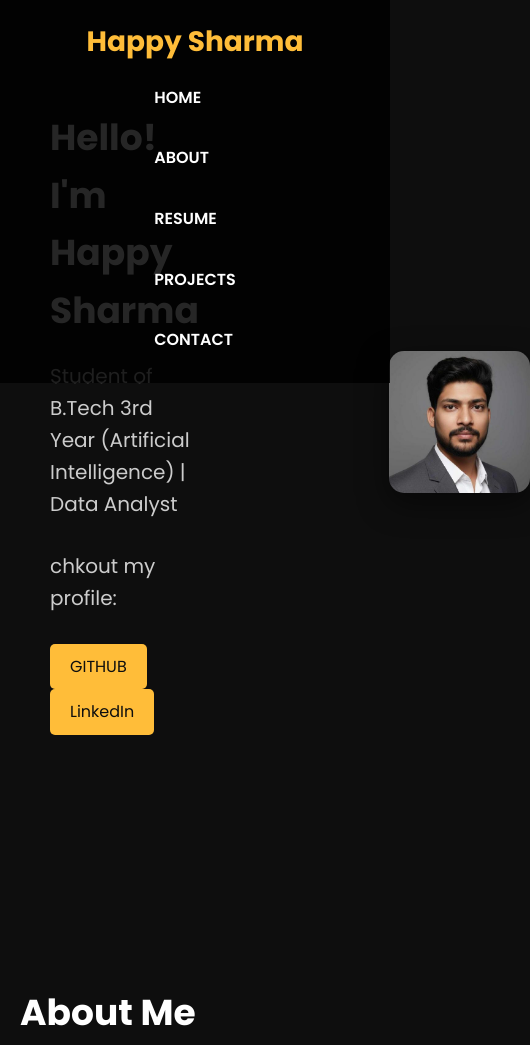
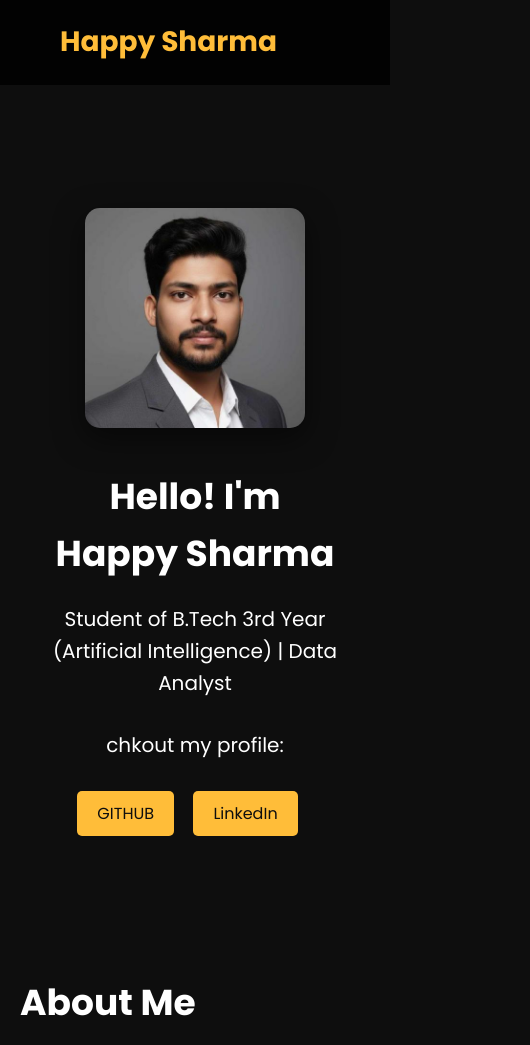
Before and after one commit to happybhardwaj94165/o, a plain HTML site: page index.html in a window 390 px wide. Shown: the top 1045 px of the page, 530 px wide, since content can reach past the window. Drawn offline with Linux system fonts and the light colour scheme; files that its build step writes are made by us from their sources.

Commit message:
Update style.css

```diff
--- a/style.css
+++ b/style.css
@@ -44,57 +44,101 @@
 ===================================== */
 /* Navbar container */
 /* Navbar container */
+/* Navbar container */
+/* Navbar Base */
 .navbar {
   position: fixed;
   width: 100%;
   top: 0;
-    background: rgba(0,0,0,0.85);
+  background: rgba(0, 0, 0, 0.85);
   padding: 15px 50px;
   display: flex;
-    justify-content: space-between; /* Left & Right alignment */
+  justify-content: space-between;
   align-items: center;
   z-index: 1000;
 }
 
 /* Brand / Name */
 .navbar .brand {
-    font-size: 28px; /* Name bigger */
+  font-size: 28px;
   font-weight: 700;
   color: #ffbd39;
   text-decoration: none;
 }
 
-  /* Menu items */
-  .navbar .nav-links {
+/* Navbar Links */
+.nav-links {
   list-style: none;
   display: flex;
   gap: 25px;
 }
 
-  .navbar .nav-links li a {
+.nav-links li a {
   color: #fff;
   font-weight: 600;
   text-transform: uppercase;
-    transition: all 0.3s ease;
   text-decoration: none;
+  transition: color 0.3s ease;
 }
 
-  .navbar .nav-links li a:hover {
+.nav-links li a:hover {
   color: #ffbd39;
 }
 
-  /* Responsive for small screens */
-  @media screen and (max-width: 768px) {
-    .navbar {
+/* Hamburger Icon */
+.menu-icon {
+  display: none;
+  font-size: 30px;
+  color: #ffbd39;
+  cursor: pointer;
+  transition: transform 0.3s ease;
+}
+
+/* ---------- Responsive ---------- */
+@media (max-width: 768px) {
+  .menu-icon {
+    display: block;
+  }
+
+  .nav-links {
+    display: none;
     flex-direction: column;
-      padding: 15px 20px;
+    background: rgba(0, 0, 0, 0.95);
+    position: absolute;
+    top: 70px;
+    left: 0;
+    width: 100%;
+    text-align: center;
+    padding: 20px 0;
+    transition: all 0.3s ease;
   }
-    .navbar .nav-links {
-      flex-direction: column;
-      gap: 15px;
-      margin-top: 10px;
+
+  .nav-links li {
+    margin: 15px 0;
+  }
+
+  /* Show menu when active */
+  .nav-links.active {
+    display: flex;
+    animation: slideDown 0.3s ease forwards;
   }
 }
+
+/* Smooth slide animation */
+@keyframes slideDown {
+  from {
+    opacity: 0;
+    transform: translateY(-10px);
+  }
+  to {
+    opacity: 1;
+    transform: translateY(0);
+  }
+}
+
+
+
+
 
 
 /* body spacing */
@@ -119,12 +163,12 @@ body {
 /* Section spacing */
 /* Section spacing */
 section {
-    padding: 80px 20px;  /* Top & bottom padding maintain karega */
+  padding: 800px 20px;  /* Top & bottom padding maintain karega */
 }
 
 /* Agar section ke beech aur gap chahiye */
 section + section {
-    margin-top: 60px;    /* Do sections ke beech ka gap */
+  margin-top: 40px;    /* Do sections ke beech ka gap */
 }
 
 
@@ -166,18 +210,20 @@ section {
   padding: 0 50px;
 }
 
+/* Container for text + image */
 .hero-container {
   display: flex;
   width: 100%;
   max-width: 1200px;
   align-items: center;
-    justify-content: space-between; /* Left text & right image */
+  justify-content: space-between; /* 👈 Text left, image right */
+  gap: 60px;
 }
 
 /* Left text */
 .hero-text {
   flex: 1;
-    text-align: left;
+  text-align: left; /* 👈 Left align text */
 }
 
 .hero-text h1 {
@@ -211,8 +257,7 @@ section {
 .hero-image {
   flex: 1;
   display: flex;
-    justify-content: flex-end; /* Right side */
-    transform: translateX(190px);
+  justify-content: flex-end; /* 👈 Image to right */
 }
 
 .hero-image img {
@@ -224,49 +269,69 @@ section {
 }
 
 .hero-image img:hover {
-    transform: scale(1.05); /* Zoom effect */
+  transform: scale(1.05);
+}
+
+/* Section padding */
+section {
+  padding: 1px 50px;
+  position: relative;
+}
+
+/* 📱 Responsive layout for small screens */
+@media (max-width: 768px) {
+  .hero-container {
+    flex-direction: column-reverse; /* 👈 Image first, then text */
+    text-align: center;
+  }
+
+  .hero-text {
+    text-align: center;
+    padding-top: 20px;
+  }
+
+  .hero-image {
+    justify-content: center;
+  }
+
+  .hero-image img {
+    width: 250px;
+  }
 }
 
 
 
-  section {
-    padding: 1px 50px;
-    /* min-height: 100vh; */
-    position: relative;
+
+
+/* 📱 Responsive layout for small screens */
+@media (max-width: 768px) {
+  .hero-container {
+    flex-direction: column-reverse; /* 👈 Image first, then text */
+    align-items: center;
+    text-align: center;
+    gap: 20px;
+    padding-top: 280px;
   }
 
-  /* Home Section */
-  #home {
-    display: flex;
-    flex-direction: column;   /* Vertical layout for text & buttons */
-    justify-content: center;  /* Vertically center */
-    align-items: flex-start;  /* Left align */
-    text-align: left;         /* Text left-aligned */
-    padding-left: 50px;       /* Distance from left edge */
-    height: 100vh;            /* Full viewport height */
-    background-color: #0e0e0e; /* Optional background */
-    color: #fff;               /* Text color */
-    background: url('../images/bg_1.png') no-repeat center center/cover;
-  }
-  #home h1 {
-    font-size: 48px;
-    font-weight: 700;
-    margin-bottom: 20px;
-    animation: fadeInDown 1s ease;
-  }
-  #home p {
-    font-size: 20px;
-    margin-bottom: 30px;
-    color: #ccc;
-  }
-  #home a {
-    margin-right: 5px;
+  .hero-text {
+    text-align: center; /* Center text on mobile */
+    padding-top: 20px;
+    padding-bottom: 80px;
   }
 
-  #home a:hover {
-    color: #150bdb;
-    background-color: #e7e2e2;
+  .hero-image {
+    justify-content: center; /* Center image on mobile */
   }
+
+  .hero-image img {
+    width: 220px;
+  }
+}
+
+
+
+
+
 /* About Section */
 #about h2 {
   font-size: 36px;
@@ -283,6 +348,13 @@ section {
 #about p {
   color: #ccc;
   margin-bottom: 20px;
+}
+
+
+@media (max-width: 768px){
+  #about h2 {
+    padding-top: 70px;
+  }
 }
 
 /* Resume Section */
@@ -338,6 +410,11 @@ section {
   box-shadow: 0 5px 15px rgba(0, 0, 0, 0.2); /* Shadow on hover */
 }
 
+@media (max-width: 768px){
+  #resume h2 {
+    padding-top: 70px;
+  }
+}
 
 
 
@@ -360,6 +437,12 @@ section {
 }
 #projects h3 {
   margin-bottom: 10px;
+}
+
+@media (max-width: 768px){
+  #projects h2 {
+    padding-top: 70px;
+  }
 }
 
 /* Contact Section */
@@ -429,7 +512,7 @@ section {
     margin: 10px 0;
   }
   section {
-      padding: 80px 20px;
+    padding: 20px 20px;
   }
   #home h1 {
     font-size: 36px;
```
Lines whose indentation alone changed are shown as unchanged.
